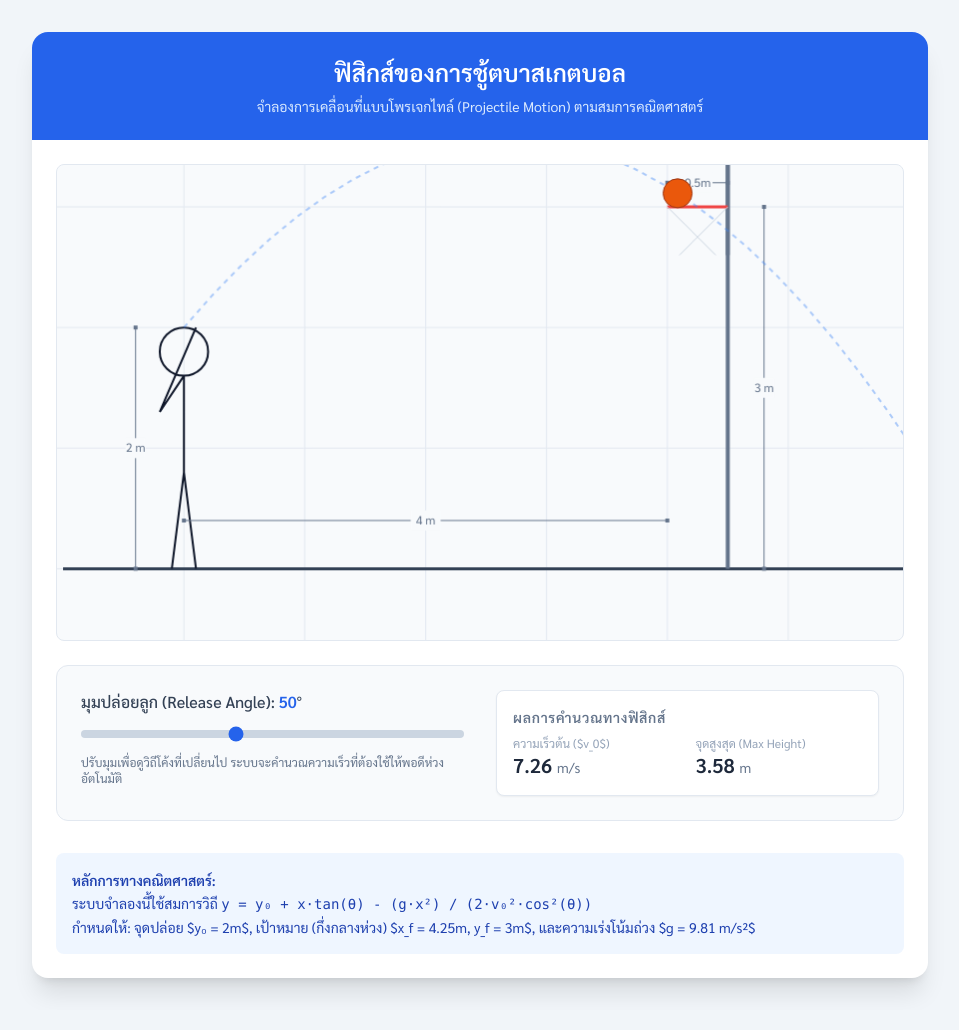
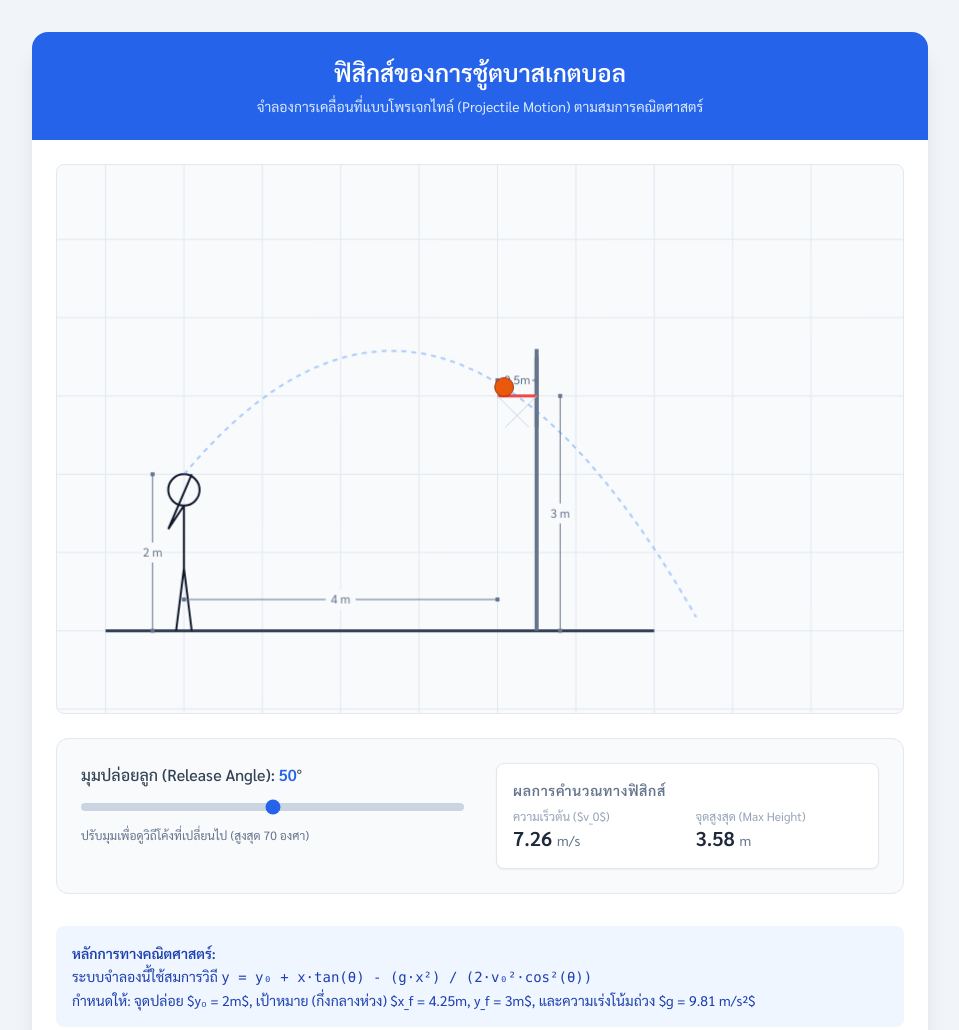
Before and after one commit to apisit0815/simulation, a plain HTML site: page projecttile.html in a window 1280 px wide. Shown: the top 1030 px of the page, without its empty margins (160-1119 px from the left). Drawn offline with nearby package versions, Linux system fonts and the light colour scheme.

Commit message:
Adjust canvas height and angle slider limits

```diff
--- a/projecttile.html
+++ b/projecttile.html
@@ -21,8 +21,8 @@
         </div>
 
         <div class="p-6">
-            <!-- ส่วนแสดงผล Canvas -->
-            <div class="relative w-full aspect-video bg-slate-50 border border-slate-200 rounded-lg overflow-hidden mb-6">
+            <!-- ส่วนแสดงผล Canvas (ปรับความสูงให้มากขึ้น เพื่อไม่ให้วิถีโค้งโดนบัง) -->
+            <div class="relative w-full h-[400px] sm:h-[500px] md:h-[550px] bg-slate-50 border border-slate-200 rounded-lg overflow-hidden mb-6">
                 <canvas id="simulationCanvas" class="w-full h-full block"></canvas>
             </div>
 
@@ -34,8 +34,8 @@
                     <label for="angleSlider" class="text-slate-700 font-medium flex justify-between">
                         <span>มุมปล่อยลูก (Release Angle): <span id="angleValue" class="text-blue-600 font-bold">50</span>°</span>
                     </label>
-                    <input type="range" id="angleSlider" min="30" max="80" step="1" value="50" class="w-full h-2 bg-slate-300 rounded-lg appearance-none cursor-pointer accent-blue-600">
-                    <p class="text-xs text-slate-500">ปรับมุมเพื่อดูวิถีโค้งที่เปลี่ยนไป ระบบจะคำนวณความเร็วที่ต้องใช้ให้พอดีห่วงอัตโนมัติ</p>
+                    <input type="range" id="angleSlider" min="30" max="70" step="1" value="50" class="w-full h-2 bg-slate-300 rounded-lg appearance-none cursor-pointer accent-blue-600">
+                    <p class="text-xs text-slate-500">ปรับมุมเพื่อดูวิถีโค้งที่เปลี่ยนไป (สูงสุด 70 องศา)</p>
                 </div>
 
                 <!-- แสดงผลการคำนวณ -->
@@ -118,8 +118,9 @@
             width = rect.width;
             height = rect.height;
 
-            // ปรับ Scale และจุด Origin ตามขนาดจอ
-            scale = width / 7; // ให้แสดงผลความกว้างประมาณ 7 เมตรเต็มจอ
+            // ปรับ Scale ให้เห็นความกว้างอย่างน้อย 6.5 เมตร และความสูงอย่างน้อย 7 เมตร
+            scale = Math.min(width / 6.5, height / 7);
+
             originX = width * 0.15; // ขยับจุด (0,0) มาทางขวา 15% ของจอ
             originY = height * 0.85; // ขยับจุด (0,0) ลงมา 85% ของจอ
         }
@@ -140,12 +141,12 @@
             ctx.strokeStyle = '#e2e8f0';
             ctx.lineWidth = 1;
             ctx.beginPath();
-            for(let i = 0; i <= 6; i++) {
+            for(let i = -1; i <= 8; i++) {
                 // เส้นตั้ง
                 let px = toScreen(i, 0).x;
                 ctx.moveTo(px, 0); ctx.lineTo(px, height);
             }
-            for(let i = 0; i <= 5; i++) {
+            for(let i = -1; i <= 8; i++) {
                 // เส้นนอน
                 let py = toScreen(0, i).y;
                 ctx.moveTo(0, py); ctx.lineTo(width, py);
@@ -279,7 +280,7 @@
             ctx.moveTo(pStart.x, pStart.y);
 
             // คำนวณไปเรื่อยๆ จนกว่าจะตกถึงพื้น
-            for(let t = 0; t <= 3; t += 0.05) {
+            for(let t = 0; t <= 4; t += 0.05) {
                 let x = x_0 + (v0 * Math.cos(theta) * t);
                 let y = y_0 + (v0 * Math.sin(theta) * t) - (0.5 * g * t * t);
                 if (y < 0) break;
```
